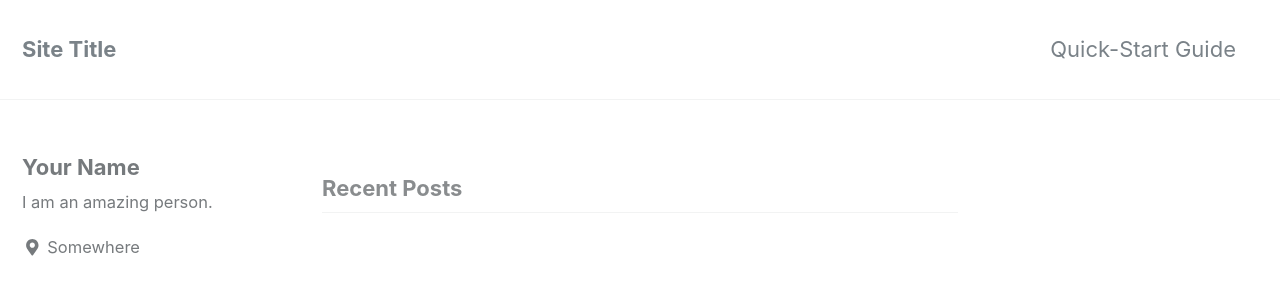
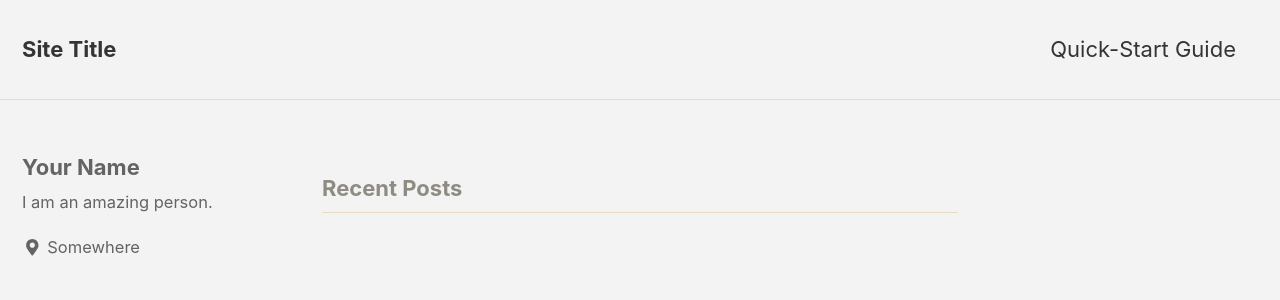
Before and after one commit to Keira1425/keira1425.github.io, a Jekyll site: the page built from index.html, in a window 1280 px wide and 900 px high. Shown: the top 300 px of the window. Built offline with Jekyll 4.4.1, drawn with Linux system fonts in a browser that asks for light colours; nearby versions of some CDN libraries; the list of posts is cut into pages by our own code.

Commit message:
Update _config.yml

```diff
--- a/_config.yml
+++ b/_config.yml
@@ -5,7 +5,7 @@
 # For technical reasons, this file is *NOT* reloaded automatically when you use
 # `jekyll serve`. If you change this file, please restart the server process.
 
-minimal_mistakes_skin    : "default" # "air", "aqua", "contrast", "dark", "dirt", "neon", "mint", "plum", "sunrise"
+minimal_mistakes_skin    : "dirt" # "air", "aqua", "contrast", "dark", "default", "neon", "mint", "plum", "sunrise"
 
 # Site Settings
 locale                   : "en-US"
```
